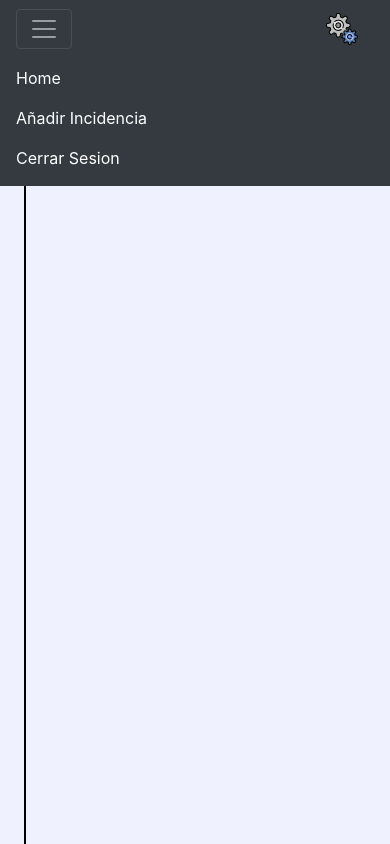
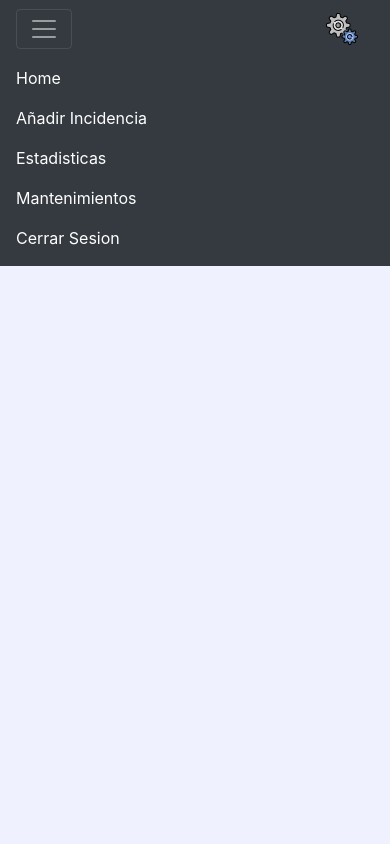
Before and after one commit to proyecto2daw/industech, a PHP site: page / in a window 390 px wide, after a click that opens the changed part. Run offline with PHP 8.4, Linux system fonts and the light colour scheme; the visitor is signed in with stand-in values (Sample User, id 1); data comes from the database, SQL or seed files in the repository; data that the repository does not hold is empty; some libraries are stand-ins or nearby versions.

Commit message:
ajustando codigo

```diff
--- a/css/style.css
+++ b/css/style.css
@@ -7,7 +7,7 @@ body{
     /* Permalink - use to edit and share this gradient: http://colorzilla.com/gradient-editor/#3b679e+0,207cca+18,207cca+18,207cca+19,207cca+21,207cca+24,207cca+24,207cca+26,207cca+29,207cca+32,207cca+39,2b88d9+43,2b88d9+43,2b88d9+50,7db9e8+62 */
     background: #3b679e; /* Old browsers */
 
-   /* background: linear-gradient(45deg, #3b679e 0%,#207cca 18%,#207cca 18%,#207cca 19%,#207cca 21%,#207cca 24%,#207cca 24%,#207cca 26%,#207cca 29%,#207cca 32%,#207cca 39%,#2b88d9 43%,#2b88d9 43%,#2b88d9 50%,#7db9e8 62%); /* W3C, IE10+, FF16+, Chrome26+, Opera12+, Safari7+ */
+    /* background: linear-gradient(45deg, #3b679e 0%,#207cca 18%,#207cca 18%,#207cca 19%,#207cca 21%,#207cca 24%,#207cca 24%,#207cca 26%,#207cca 29%,#207cca 32%,#207cca 39%,#2b88d9 43%,#2b88d9 43%,#2b88d9 50%,#7db9e8 62%); /* W3C, IE10+, FF16+, Chrome26+, Opera12+, Safari7+ */
 
     filter: progid:DXImageTransform.Microsoft.gradient( startColorstr='#3b679e', endColorstr='#7db9e8',GradientType=1 ); /* IE6-9 fallback on horizontal gradient */
     width: 80%;
@@ -18,7 +18,7 @@ body{
 
 
 section{
-   border-left: 2px solid black;
+    border-left: 2px solid black;
     height: 100%;
 }
 
@@ -37,6 +37,10 @@ aside{
     align-items: center !important;
 }
 
+.responAside{
+
+    display: none;
+}
 /*.scrollTable{
     height: 100%;
     display:block;
@@ -45,11 +49,34 @@ aside{
 }*/
 
 /*MEDIA QUERIES*/
+@media (max-width: 1200px){
+
+    section{
+        border : none;
+
+    }
+    aside{
+        display:none;
+
+    }
+
+    .responAside{
+
+        display: block;
+    }
+}
+
+
 @media (max-width: 720px){
 
     aside{
         display:none;
 
+    }
+
+    .responAside{
+
+        display: block;
     }
 }
 
--- a/vista/index.html
+++ b/vista/index.html
@@ -52,6 +52,12 @@
                             <a class="nav-link" href="#" data-toggle="modal" data-target="#añadirIncidencia">Añadir Incidencia</a>
                         </li><!-- Fin: Link modal -->
                         <li class="nav-item active">
+                            <a class="nav-link responAside" href="index.php?controller=incidencia&action=estadisticas" >Estadisticas</a>
+                        </li>
+                        <li class="nav-item active">
+                            <a class="nav-link responAside" href="index.php?controller=incidencia&action=todas" >Mantenimientos</a>
+                        </li>
+                        <li class="nav-item active ">
                             <a class="nav-link " href="index.php?controller=usuario&action=logout">Cerrar Sesion</a>
                         </li>
                 </div>
@@ -186,7 +192,7 @@
 
             <div  id="contenedor" class="row">
 
-                <aside class="col-xl-2 hidden-sm-down">
+                <aside class="col-xl-2">
                     <div class="list-group">
                         <span class="list-group-item list-group-item-action active">OPCIONES</span>
                         <a href="index.php?controller=incidencia&action=estadisticas" class="list-group-item list-group-item-action">Estadisticas</a>
```
Also changed, not shown: vista/loginView.html (+4 -3 lines).
